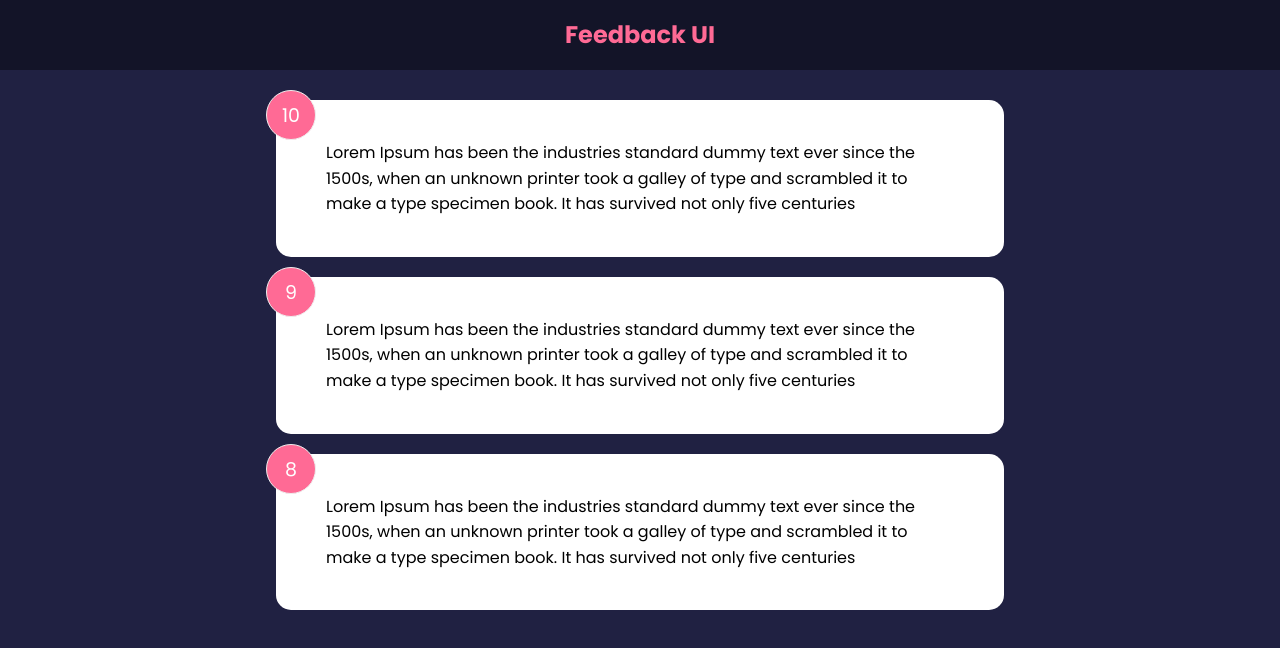
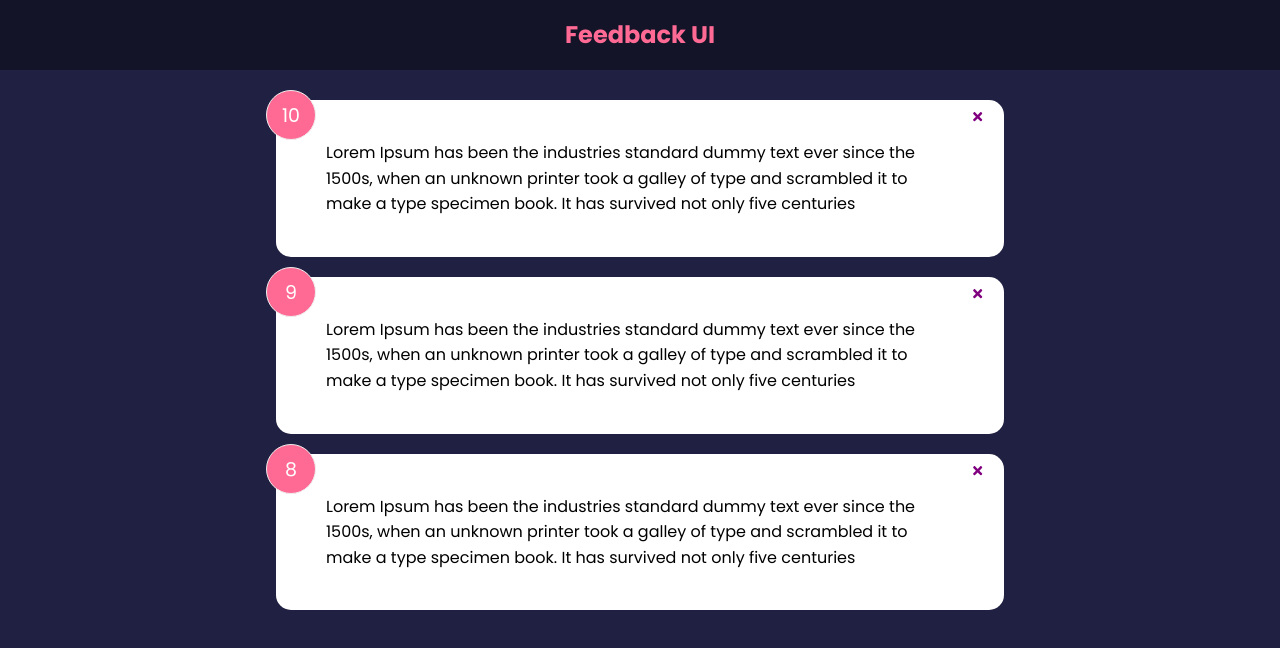
Before and after one commit to atmmoreira/project.feedback.ui.react, a React (Vite) app: page / in a window 1280 px wide. Shown: the top 648 px of the page. Built offline with nearby package versions, Linux system fonts and the light colour scheme.

Commit message:
feature: events and prop-drilling

```diff
--- a/package.json
+++ b/package.json
@@ -11,7 +11,8 @@
   },
   "dependencies": {
     "react": "^18.2.0",
-    "react-dom": "^18.2.0"
+    "react-dom": "^18.2.0",
+    "react-icons": "^4.11.0"
   },
   "devDependencies": {
     "@types/react": "^18.2.15",
--- a/src/App.jsx
+++ b/src/App.jsx
@@ -3,15 +3,20 @@
 import FeedbackList from "./components/FeedbackList";
 import FeedbackData from "./data/FeedbackData";
 
-
 function App() {
   const [feedback, setFeedback] = useState(FeedbackData);
+
+  const deleteFeedback = (id) => {
+    if (window.confirm("Are you sure you want to delete?")) {
+      setFeedback(feedback.filter((item) => item.id !== id));
+    }
+  };
 
   return (
     <>
       <Header />
       <div className="container">
-        <FeedbackList feedback={feedback} />
+        <FeedbackList feedback={feedback} handleDelete={deleteFeedback} />
       </div>
     </>
   );
--- a/src/components/FeedbackItem.jsx
+++ b/src/components/FeedbackItem.jsx
@@ -1,10 +1,14 @@
 import PropTypes from "prop-types";
+import { FaTimes } from "react-icons/fa";
 import Card from "../shared/Card";
 
-function FeedbackItem({ item }) {
+function FeedbackItem({ item, handleDelete }) {
   return (
     <Card>
       <div className="num-display">{item.rating}</div>
+      <button onClick={() => handleDelete(item.id)} className="close">
+        <FaTimes color="purple" />
+      </button>
       <div className="text-display">{item.text}</div>
     </Card>
   );
--- a/src/components/FeedbackList.jsx
+++ b/src/components/FeedbackList.jsx
@@ -1,11 +1,11 @@
 import PropTypes from "prop-types";
 import FeedbackItem from "./FeedbackItem";
 
-function FeedbackList({ feedback }) {
+function FeedbackList({ feedback, handleDelete }) {
   return (
     <div className="feedback-list">
       {feedback.map((item) => (
-        <FeedbackItem key={item.id} item={item} />
+        <FeedbackItem key={item.id} item={item} handleDelete={handleDelete} />
       ))}
     </div>
   );
```
Also changed, not shown: 1 other file (tests, documents, lock files or other folders).
